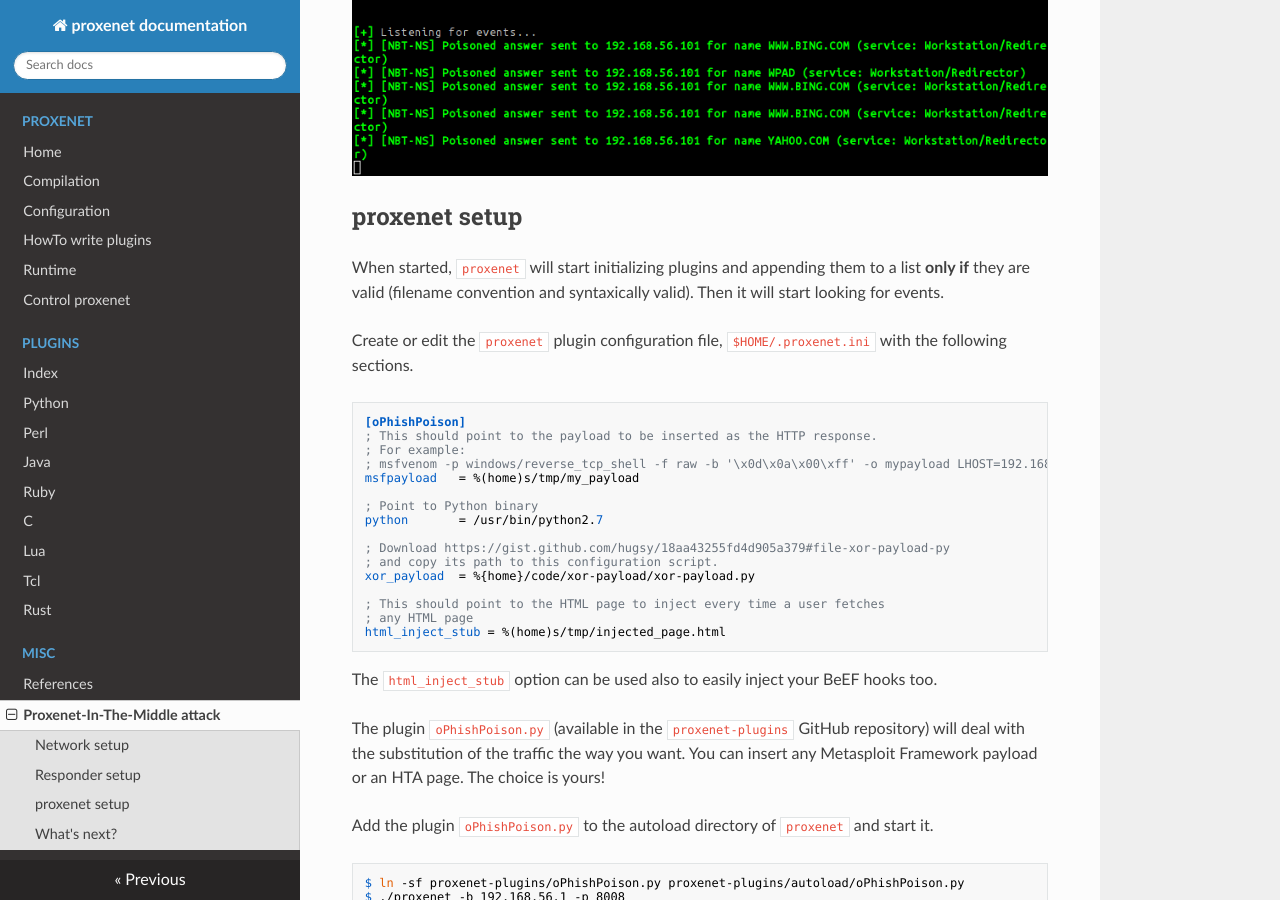
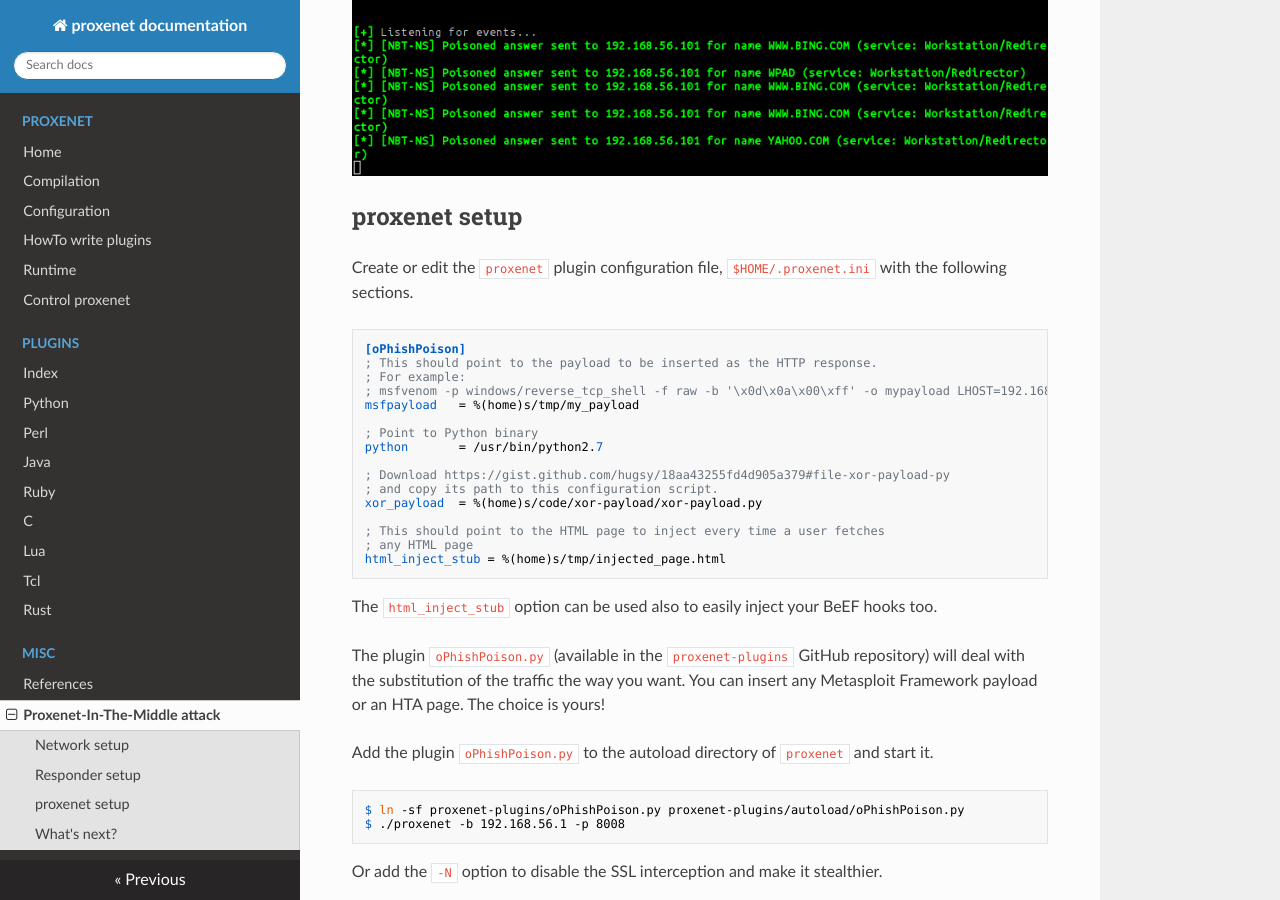
Before and after one commit to hugsy/proxenet, an MkDocs documentation site: the page built from docs/mitm.md, in a window 1280 px wide and 900 px high, scrolled down 1727 px. Built offline with MkDocs 1.6.1, drawn with Linux system fonts in a browser that asks for light colours; nearby versions of some CDN libraries; old or Windows-style settings are respelled for this version of MkDocs.

Commit message:
Update mitm.md

````diff
--- a/docs/mitm.md
+++ b/docs/mitm.md
@@ -82,10 +82,6 @@
 
 ## proxenet setup ##
 
-When started, `proxenet` will start initializing plugins and appending them to
-a list **only if** they are valid (filename convention and syntaxically
-valid). Then it will start looking for events.
-
 Create or edit the `proxenet` plugin configuration file, `$HOME/.proxenet.ini`
 with the following sections.
 ```
@@ -100,7 +96,7 @@
 
 ; Download https://gist.github.com/hugsy/18aa43255fd4d905a379#file-xor-payload-py
 ; and copy its path to this configuration script.
-xor_payload  = %{home}/code/xor-payload/xor-payload.py
+xor_payload  = %(home)s/code/xor-payload/xor-payload.py
 
 ; This should point to the HTML page to inject every time a user fetches
 ; any HTML page
````
